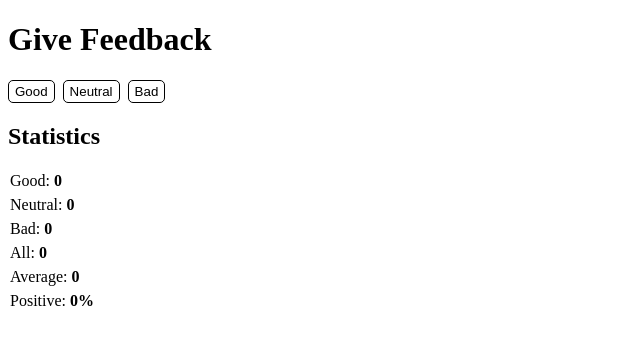
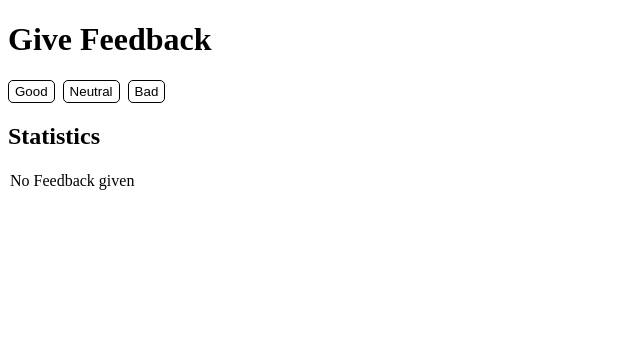
Before and after one commit to SidorovaMaria/MOOC-Full-Stack-, a React (Vite) app in the folder Part1/unicafe/: page / in a window 1280 px wide. Shown: the top 344 px of the page, without its empty margins (0-640 px from the left). Built offline with nearby package versions, Linux system fonts and the light colour scheme.

Commit message:
unicafe step 4

```diff
--- a/Part1/unicafe/src/App.jsx
+++ b/Part1/unicafe/src/App.jsx
@@ -32,9 +32,15 @@ const Button = (props) => {
   );
 };
 
-const Statistics = ({ total, score, good }) => {
+const Statistics = ({ total, score, good, children }) => {
+  if (!total) {
+    return (
+      <p style={{ fontWeight: "500", margin: "2px" }}>No Feedback given</p>
+    );
+  }
   return (
     <>
+      {children}
       <p style={{ fontWeight: "500", margin: "2px" }}>
         Average:{" "}
         <span style={{ fontWeight: "bold" }}>{score / total || 0}</span>
@@ -92,6 +98,7 @@ const App = () => {
       </div>
       <h2>Statistics</h2>
       <div style={{ display: "flex", gap: "2px", flexDirection: "column" }}>
+        <Statistics total={total} score={score} good={good}>
           <p style={{ fontWeight: "500", margin: "2px" }}>
             Good: <span style={{ fontWeight: "bold" }}>{good}</span>
           </p>
@@ -104,7 +111,7 @@ const App = () => {
           <p style={{ fontWeight: "500", margin: "2px" }}>
             All: <span style={{ fontWeight: "bold" }}>{total}</span>
           </p>
-        <Statistics total={total} score={score} good={good} />
+        </Statistics>
       </div>
     </div>
   );
```
Lines whose indentation alone changed are shown as unchanged.
